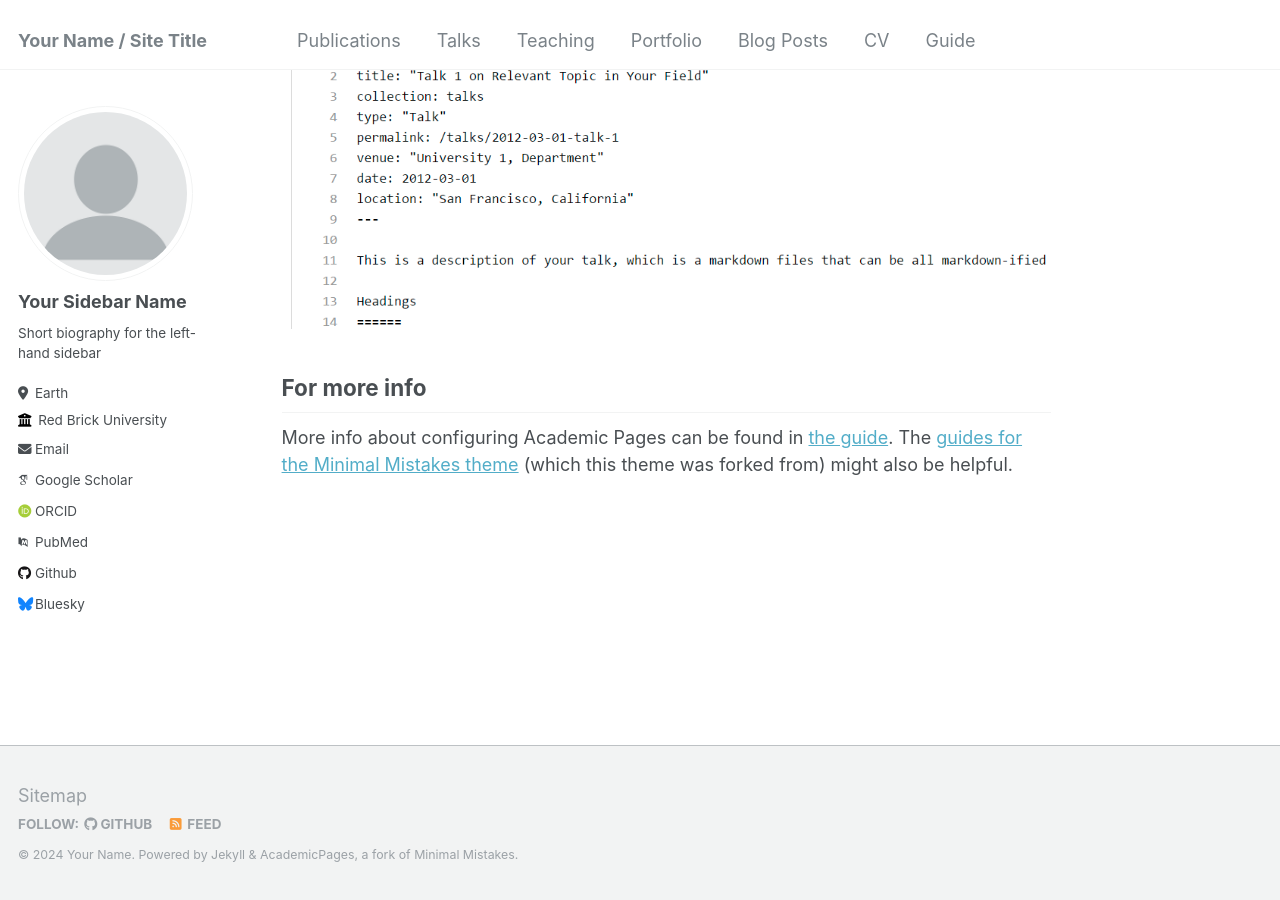
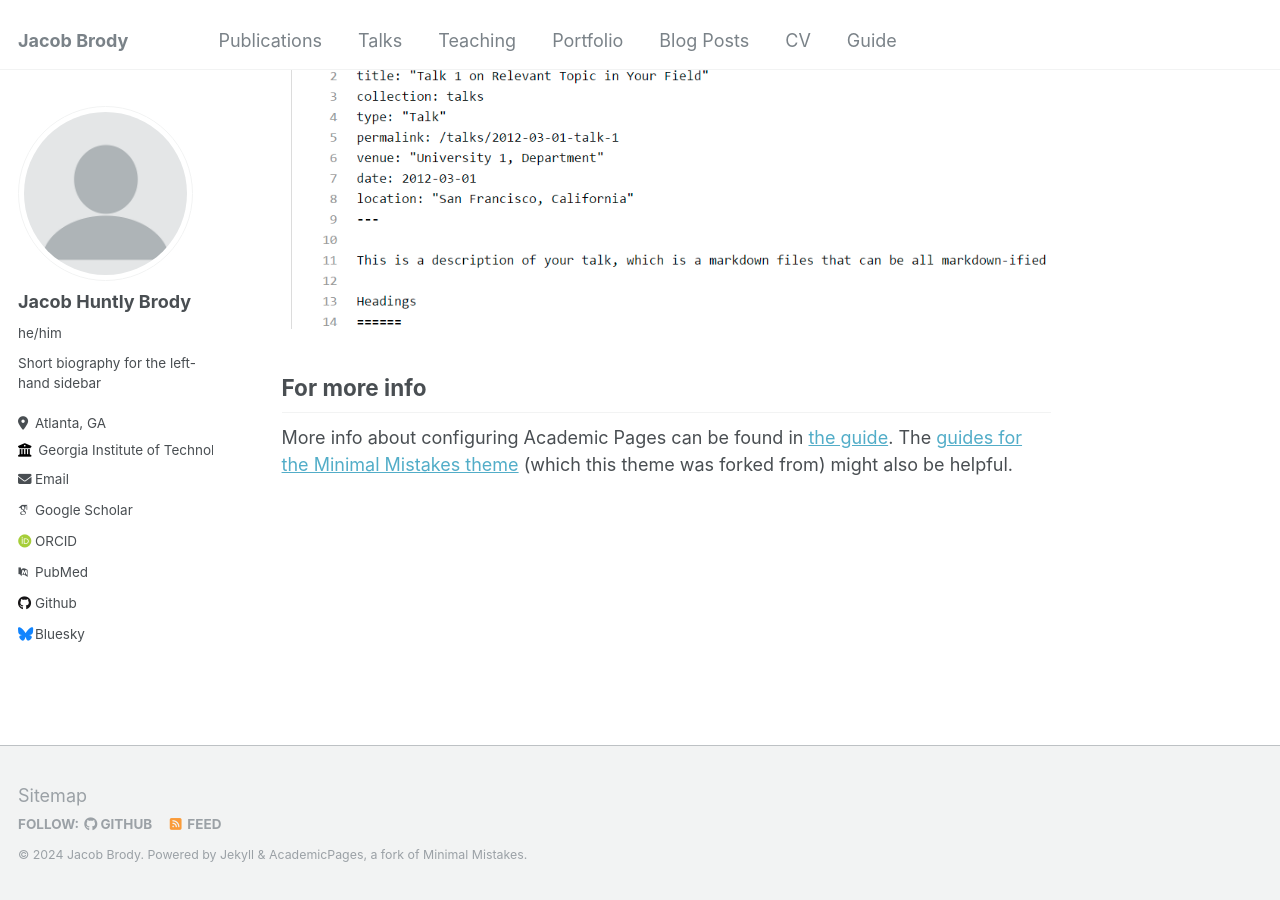
Before and after one commit to jacobhbrody/Website, a Jekyll site: the page built from _pages/about.md, in a window 1280 px wide and 900 px high, scrolled down 2660 px. Built offline with Jekyll 4.4.1, drawn with Linux system fonts in a browser that asks for light colours; some web fonts are replaced.

Commit message:
Update _config.yml

```diff
--- a/_config.yml
+++ b/_config.yml
@@ -8,13 +8,13 @@
 
 # Basic Site Settings
 locale                   : "en-US"
-title                    : "Your Name / Site Title"
+title                    : "Jacob Brody"
 title_separator          : "-"
-name                     : &name "Your Name"
+name                     : &name "Jacob Brody"
 description              : &description "personal description"
-url                      : https://academicpages.github.io # the base hostname & protocol for your site e.g. "https://mmistakes.github.io"
+url                      : https://jacobhbrody.github.io # the base hostname & protocol for your site e.g. "https://mmistakes.github.io"
 baseurl                  : "" # the subpath of your site, e.g. "/blog"
-repository               : "academicpages/academicpages.github.io"
+repository               : "Website.github.io"
 
 # Site Author - The following control what appear as part of the author content on the side bar.
 #               If a field is blank the icon and link will not appear, otherwise it will be shown.
@@ -22,13 +22,13 @@ repository               : "academicpages/academicpages.github.io"
 author:
   # Biographic information
   avatar           : "profile.png"
-  name             : "Your Sidebar Name"
-  pronouns         : # example: "she/her"
+  name             : "Jacob Huntly Brody"
+  pronouns         : "he/him"
   bio              : "Short biography for the left-hand sidebar"
-  location         : "Earth"
-  employer         : "Red Brick University"
+  location         : "Atlanta, GA"
+  employer         : "Georgia Institute of Technology"
   uri              : # URL
-  email            : "none@example.org"
+  email            : "Jacob.Brody@gatech.edu"
 
   # Academic websites
   arxiv            : # URL - Update with the correct link to your profile
```
